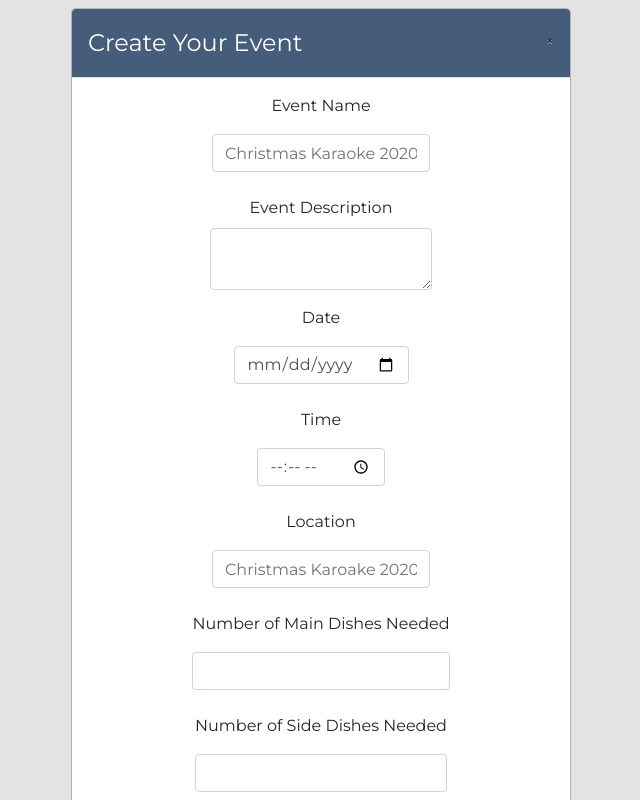
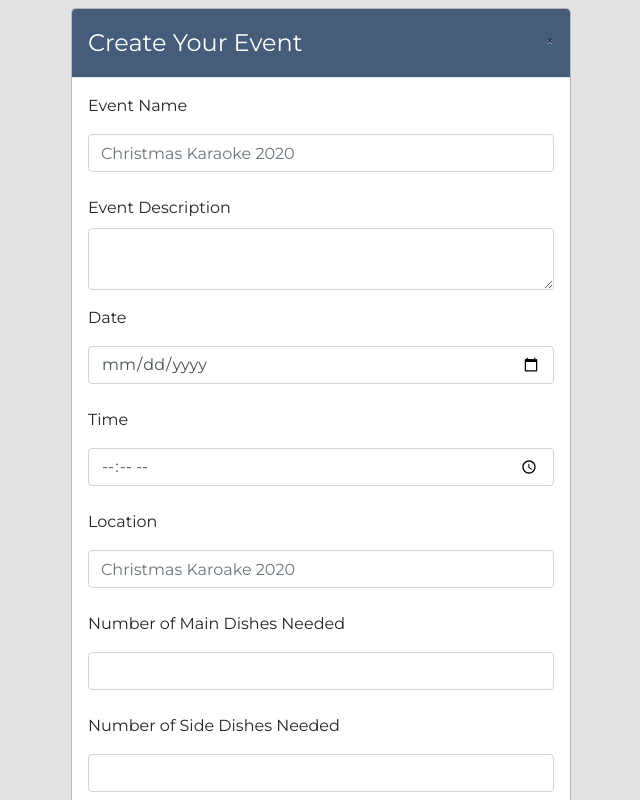
Before and after one commit to max-magura/raduno, a React (Create React App) app in the folder client/: page / in a window 1280 px wide. Shown: the top 800 px of the page, without its empty margins (319-959 px from the left). Built offline with nearby package versions, Linux system fonts and the light colour scheme.

Commit message:
fixed form styling issue

```diff
--- a/client/src/components/CreateEvent/CreateEvent.js
+++ b/client/src/components/CreateEvent/CreateEvent.js
@@ -12,8 +12,8 @@ function CreateEvent (props) {
       <Modal.Title>Create Your Event</Modal.Title>
     </Modal.Header>
 
-    <Modal.Body className="modalBody">
-        <Form>
+    <Modal.Body>
+        <Form className="modalBody">
 
         <Form.Group>
           <Form.Label>Event Name</Form.Label>
--- a/client/src/components/styleModal.css
+++ b/client/src/components/styleModal.css
@@ -16,3 +16,9 @@
 	background-color: #632323;
   border-color: #632323;
 }
+
+.modalBody {
+  padding: unset;
+  align-items: unset;
+  text-align: unset;
+}
```
